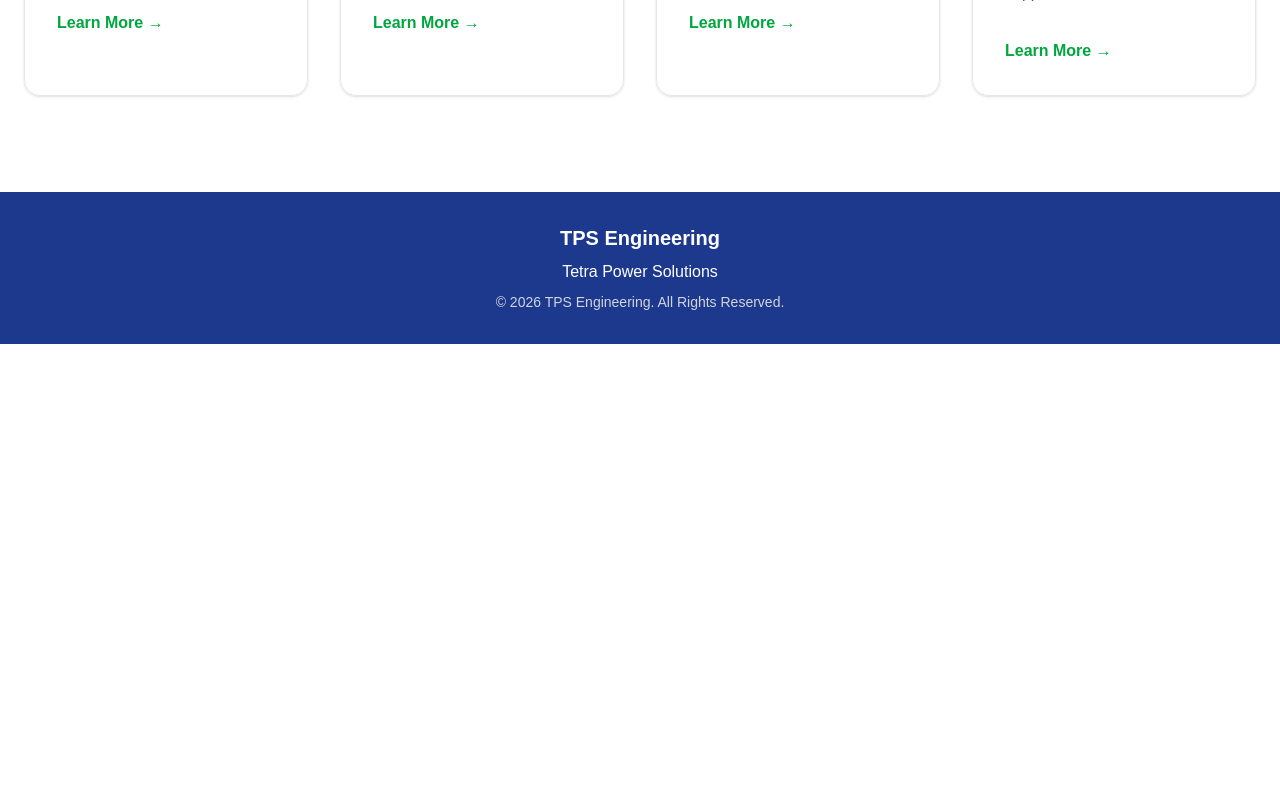
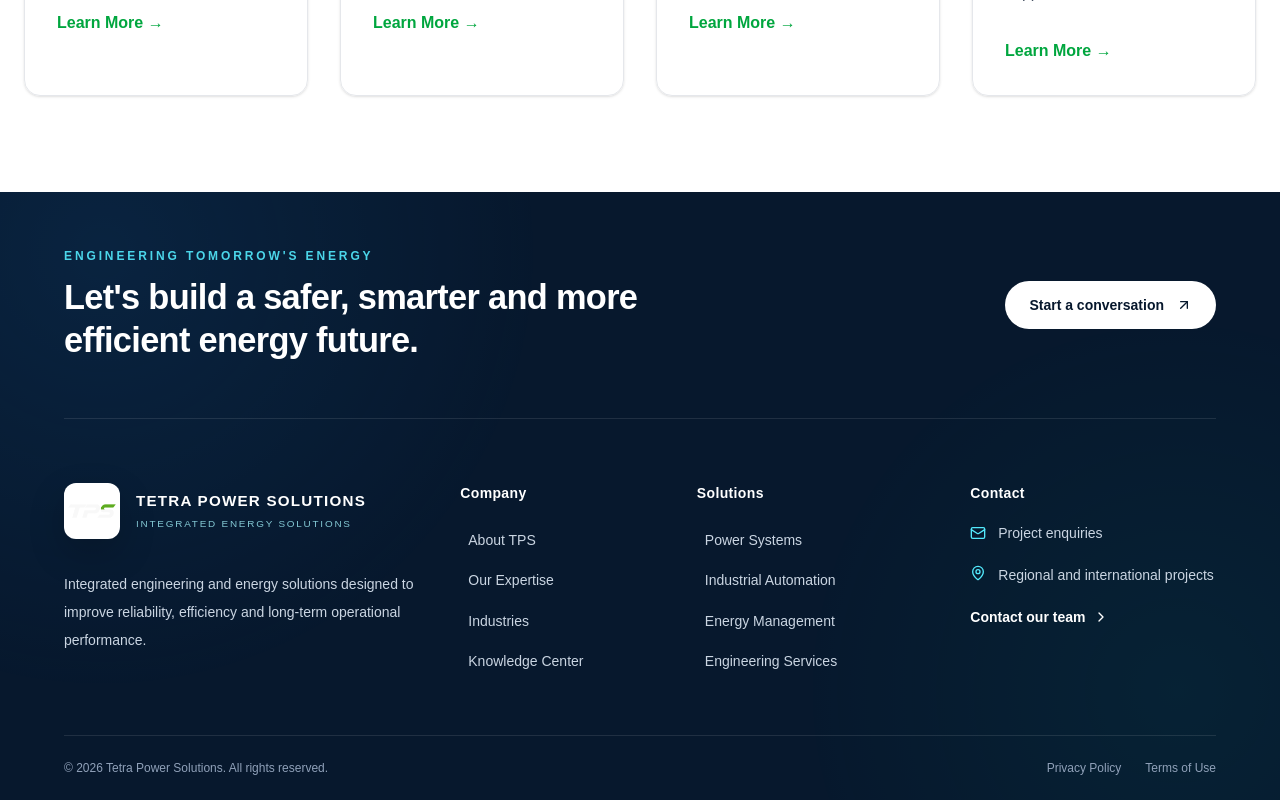
Before and after one commit to 1979abdelaziz-lgtm/tps-website, a Next.js app: page / in a window 1280 px wide. Shown: the part 2462-3262 px from the top of the page. Before the commit the page ends 2806 px from the top, so only its background shows below. Built offline with nearby package versions, Linux system fonts and the light colour scheme.

Commit message:
footer.01

```diff
--- a/app/components/Footer.tsx
+++ b/app/components/Footer.tsx
@@ -1,15 +1,181 @@
+import Image from "next/image";
+import Link from "next/link";
+import {
+  ArrowUpRight,
+  ChevronRight,
+  Mail,
+  MapPin,
+} from "lucide-react";
+
+const companyLinks = [
+  { label: "About TPS", href: "#about" },
+  { label: "Our Expertise", href: "#solutions" },
+  { label: "Industries", href: "#industries" },
+  { label: "Knowledge Center", href: "#knowledge" },
+];
+
+const solutionLinks = [
+  { label: "Power Systems", href: "#solutions" },
+  { label: "Industrial Automation", href: "#solutions" },
+  { label: "Energy Management", href: "#solutions" },
+  { label: "Engineering Services", href: "#solutions" },
+];
+
+const legalLinks = [
+  { label: "Privacy Policy", href: "/privacy" },
+  { label: "Terms of Use", href: "/terms" },
+];
+
 export default function Footer() {
+  const currentYear = new Date().getFullYear();
+
   return (
-    <footer className="bg-blue-900 text-white py-8 text-center">
-      <h3 className="text-xl font-bold">TPS Engineering</h3>
+    <footer className="relative overflow-hidden bg-[#07182d] text-white">
+      <div
+        aria-hidden="true"
+        className="pointer-events-none absolute inset-0 opacity-60"
+        style={{
+          background:
+            "radial-gradient(circle at 8% 10%, rgba(23, 106, 178, 0.24), transparent 34%), radial-gradient(circle at 92% 82%, rgba(0, 166, 153, 0.12), transparent 30%)",
+        }}
+      />
 
-      <p className="mt-2">
-        Tetra Power Solutions
-      </p>
+      <div className="relative mx-auto max-w-[1440px] px-5 sm:px-8 lg:px-12 xl:px-16">
+        <section className="border-b border-white/10 py-10 sm:py-12 lg:py-14">
+          <div className="flex flex-col gap-8 lg:flex-row lg:items-center lg:justify-between">
+            <div className="max-w-2xl">
+              <p className="mb-3 text-xs font-semibold uppercase tracking-[0.24em] text-cyan-300/90">
+                Engineering tomorrow&apos;s energy
+              </p>
+              <h2 className="text-2xl font-semibold leading-tight tracking-[-0.02em] text-white sm:text-3xl lg:text-[2.15rem]">
+                Let&apos;s build a safer, smarter and more efficient energy future.
+              </h2>
+            </div>
 
-      <p className="mt-2 text-sm text-gray-300">
-        © 2026 TPS Engineering. All Rights Reserved.
-      </p>
+            <Link
+              href="#contact"
+              className="group inline-flex w-fit items-center gap-3 rounded-full bg-white px-6 py-3.5 text-sm font-semibold text-[#07182d] transition duration-300 hover:-translate-y-0.5 hover:bg-cyan-50 focus-visible:outline-none focus-visible:ring-2 focus-visible:ring-cyan-300 focus-visible:ring-offset-2 focus-visible:ring-offset-[#07182d]"
+            >
+              Start a conversation
+              <ArrowUpRight
+                aria-hidden="true"
+                className="h-4 w-4 transition-transform duration-300 group-hover:translate-x-0.5 group-hover:-translate-y-0.5"
+              />
+            </Link>
+          </div>
+        </section>
+
+        <div className="grid gap-12 py-12 sm:py-14 lg:grid-cols-[1.45fr_0.8fr_0.95fr_1fr] lg:gap-10 lg:py-16">
+          <div className="max-w-md">
+            <Link
+              href="/"
+              aria-label="Tetra Power Solutions home"
+              className="inline-flex items-center gap-4"
+            >
+              <span className="relative block h-14 w-14 shrink-0 overflow-hidden rounded-xl bg-white p-1.5 shadow-[0_14px_36px_rgba(0,0,0,0.18)]">
+                <Image
+                  src="/tps-logo-mark.png"
+                  alt="Tetra Power Solutions logo"
+                  fill
+                  sizes="56px"
+                  className="object-contain p-1"
+                />
+              </span>
+
+              <span className="block">
+                <span className="block text-[0.95rem] font-bold tracking-[0.08em] text-white">
+                  TETRA POWER SOLUTIONS
+                </span>
+                <span className="mt-1 block text-[0.62rem] font-medium tracking-[0.18em] text-cyan-200/80">
+                  INTEGRATED ENERGY SOLUTIONS
+                </span>
+              </span>
+            </Link>
+
+            <p className="mt-6 max-w-sm text-sm leading-7 text-slate-300">
+              Integrated engineering and energy solutions designed to improve
+              reliability, efficiency and long-term operational performance.
+            </p>
+          </div>
+
+          <FooterColumn title="Company" links={companyLinks} />
+          <FooterColumn title="Solutions" links={solutionLinks} />
+
+          <div>
+            <h3 className="text-sm font-semibold tracking-wide text-white">Contact</h3>
+            <div className="mt-5 space-y-5 text-sm text-slate-300">
+              <Link
+                href="#contact"
+                className="group flex items-start gap-3 transition hover:text-white"
+              >
+                <Mail aria-hidden="true" className="mt-0.5 h-4 w-4 shrink-0 text-cyan-300" />
+                <span>Project enquiries</span>
+              </Link>
+
+              <Link
+                href="#contact"
+                className="group flex items-start gap-3 transition hover:text-white"
+              >
+                <MapPin aria-hidden="true" className="mt-0.5 h-4 w-4 shrink-0 text-cyan-300" />
+                <span className="leading-6">Regional and international projects</span>
+              </Link>
+
+              <Link
+                href="#contact"
+                className="group inline-flex items-center gap-2 font-semibold text-white transition hover:text-cyan-200"
+              >
+                Contact our team
+                <ChevronRight
+                  aria-hidden="true"
+                  className="h-4 w-4 transition-transform group-hover:translate-x-1"
+                />
+              </Link>
+            </div>
+          </div>
+        </div>
+
+        <div className="flex flex-col gap-4 border-t border-white/10 py-6 text-xs text-slate-400 sm:flex-row sm:items-center sm:justify-between">
+          <p>© {currentYear} Tetra Power Solutions. All rights reserved.</p>
+
+          <nav aria-label="Legal" className="flex flex-wrap items-center gap-x-6 gap-y-2">
+            {legalLinks.map((link) => (
+              <Link
+                key={link.label}
+                href={link.href}
+                className="transition hover:text-white focus-visible:outline-none focus-visible:ring-2 focus-visible:ring-cyan-300"
+              >
+                {link.label}
+              </Link>
+            ))}
+          </nav>
+        </div>
+      </div>
     </footer>
   );
 }
+
+type FooterColumnProps = {
+  title: string;
+  links: Array<{ label: string; href: string }>;
+};
+
+function FooterColumn({ title, links }: FooterColumnProps) {
+  return (
+    <div>
+      <h3 className="text-sm font-semibold tracking-wide text-white">{title}</h3>
+      <ul className="mt-5 space-y-3.5">
+        {links.map((link) => (
+          <li key={link.label}>
+            <Link
+              href={link.href}
+              className="group inline-flex items-center gap-2 text-sm text-slate-300 transition hover:text-white focus-visible:outline-none focus-visible:ring-2 focus-visible:ring-cyan-300"
+            >
+              <span className="h-px w-0 bg-cyan-300 transition-all duration-300 group-hover:w-3" />
+              {link.label}
+            </Link>
+          </li>
+        ))}
+      </ul>
+    </div>
+  );
+}
```
